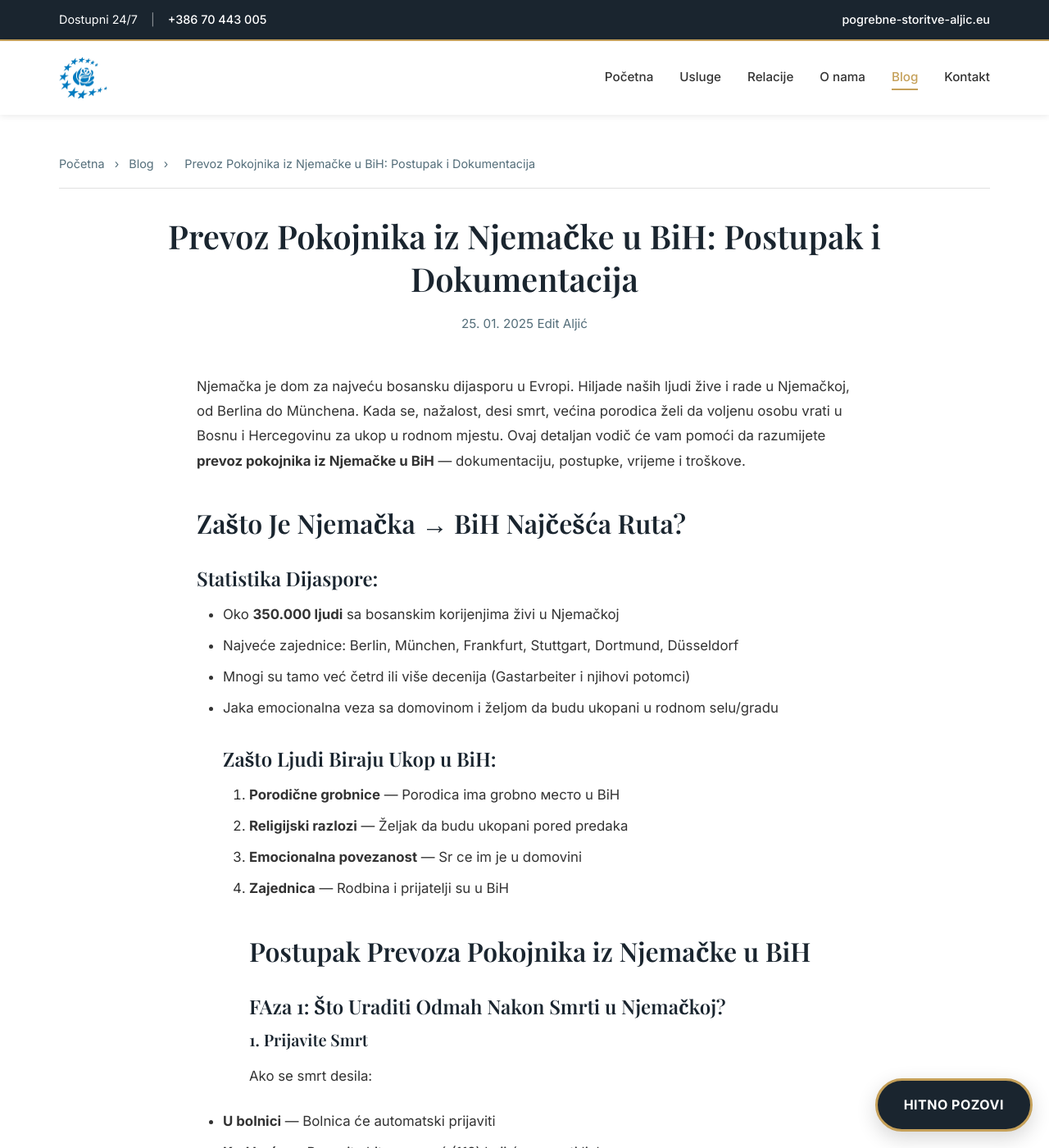
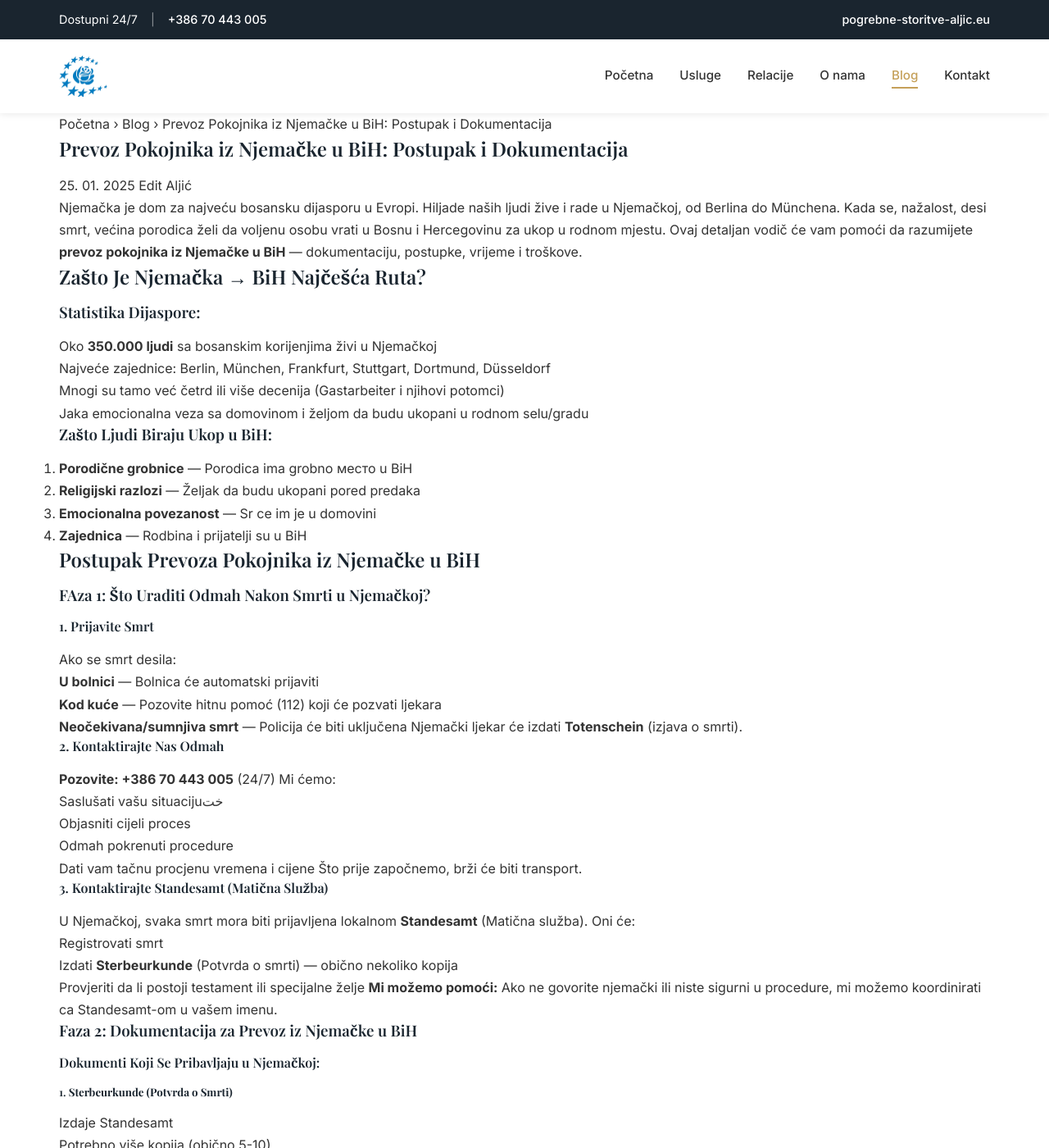
Before and after one commit to pogrebni-prevozi/testnihtmlpogrebni-prevozi.github.io, a Jekyll site: the page built from _posts/2025-01-25-prevoz-pokojnika-iz-njemacke-u-bih.md, in a window 1280 px wide and 1400 px high. Shown: the whole window at 82% size. Built offline with Jekyll 4.4.1, drawn with Linux system fonts in a browser that asks for light colours.

Commit message:
Add files via upload

```diff
--- a/assets/css/main.css
+++ b/assets/css/main.css
@@ -50,25 +50,14 @@
     margin-bottom: 1rem;
 }
 
-h1 { font-size: 2.5rem; }
-h2 { font-size: 2rem; }
-h3 { font-size: 1.5rem; }
-h4 { font-size: 1.25rem; }
-h5 { font-size: 1.1rem; }
-h6 { font-size: 1rem; }
-
-p {
-    margin-bottom: 1rem;
-}
-
 a {
-    color: var(--color-primary);
     text-decoration: none;
+    color: inherit;
     transition: var(--transition);
 }
 
-a:hover {
-    color: var(--color-gold);
+ul {
+    list-style: none;
 }
 
 img {
@@ -83,6 +72,26 @@
     padding: 0 2rem;
 }
 
+.section-light {
+    background: var(--color-light);
+    padding: 5rem 0;
+}
+
+.section-title {
+    text-align: center;
+    font-size: 2.5rem;
+    margin-bottom: 1rem;
+    color: var(--color-primary);
+}
+
+.section-subtitle {
+    text-align: center;
+    max-width: 700px;
+    margin: 0 auto 4rem;
+    color: var(--color-text-light);
+    font-size: 1.1rem;
+}
+
 /* ============================
    Top Bar
    ============================ */
@@ -90,9 +99,8 @@
 .top-bar {
     background: var(--color-primary);
     color: var(--color-white);
+    padding: 0.75rem 0;
     font-size: 0.9rem;
-    padding: 0.75rem 0;
-    border-bottom: 2px solid var(--color-gold);
 }
 
 .top-bar-content {
@@ -298,46 +306,14 @@
     color: var(--color-white);
 }
 
-.btn-large {
-    padding: 1.25rem 2.5rem;
-    font-size: 1.1rem;
-}
-
-/* ============================
-   Sections
-   ============================ */
-
-section {
-    padding: 5rem 0;
-}
-
-.section-title {
-    text-align: center;
-    font-size: 2.5rem;
-    margin-bottom: 1rem;
-    color: var(--color-primary);
-}
-
-.section-subtitle {
-    text-align: center;
-    font-size: 1.15rem;
-    color: var(--color-text-light);
-    max-width: 700px;
-    margin: 0 auto 3rem;
-}
-
-.section-light {
-    background: var(--color-light);
-}
-
 /* ============================
    Process Steps
    ============================ */
 
 .process-steps {
     display: grid;
-    grid-template-columns: repeat(auto-fit, minmax(280px, 1fr));
-    gap: 2.5rem;
+    grid-template-columns: repeat(auto-fit, minmax(300px, 1fr));
+    gap: 2rem;
     margin-top: 3rem;
 }
 
@@ -347,31 +323,27 @@
     border-radius: 8px;
     box-shadow: var(--shadow-sm);
     text-align: center;
+    position: relative;
     transition: var(--transition);
 }
 
 .process-step:hover {
     transform: translateY(-5px);
-    box-shadow: var(--shadow-md);
+    box-shadow: var(--shadow-lg);
 }
 
 .step-number {
-    display: inline-flex;
+    width: 50px;
+    height: 50px;
+    background: var(--color-primary);
+    color: var(--color-gold);
+    border-radius: 50%;
+    display: flex;
     align-items: center;
     justify-content: center;
-    width: 60px;
-    height: 60px;
-    background: var(--color-primary);
-    color: var(--color-white);
-    border-radius: 50%;
     font-size: 1.5rem;
     font-weight: 700;
-    margin-bottom: 1.5rem;
-}
-
-.process-step h3 {
-    color: var(--color-primary);
-    margin-bottom: 1rem;
+    margin: 0 auto 1.5rem;
 }
 
 /* ============================
@@ -389,42 +361,46 @@
     background: var(--color-white);
     padding: 2.5rem;
     border-radius: 8px;
-    border: 2px solid var(--color-border);
+    box-shadow: var(--shadow-sm);
     transition: var(--transition);
+    border-bottom: 3px solid transparent;
 }
 
 .service-card:hover {
-    border-color: var(--color-gold);
+    border-bottom-color: var(--color-gold);
     box-shadow: var(--shadow-md);
 }
 
 .service-icon {
-    font-size: 3rem;
+    width: 60px;
+    height: 60px;
+    background: rgba(197, 160, 89, 0.1);
+    border-radius: 50%;
     margin-bottom: 1.5rem;
-}
-
-.service-card h3 {
-    margin-bottom: 1rem;
-    color: var(--color-primary);
+    display: flex;
+    align-items: center;
+    justify-content: center;
+    color: var(--color-gold);
+    font-size: 1.5rem;
 }
 
 .service-card ul {
-    list-style: none;
-    margin-top: 1rem;
+    margin-top: 1.5rem;
+    padding-left: 1.2rem;
 }
 
 .service-card li {
-    padding: 0.5rem 0;
-    padding-left: 1.5rem;
     position: relative;
+    margin-bottom: 0.5rem;
+    font-size: 0.95rem;
+    color: var(--color-text-light);
 }
 
 .service-card li::before {
-    content: '✓';
+    content: "•";
+    color: var(--color-gold);
     position: absolute;
-    left: 0;
-    color: var(--color-gold);
-    font-weight: bold;
+    left: -1.2rem;
 }
 
 /* ============================
@@ -433,22 +409,22 @@
 
 .country-grid {
     display: grid;
-    grid-template-columns: repeat(auto-fit, minmax(300px, 1fr));
-    gap: 2rem;
+    grid-template-columns: repeat(auto-fit, minmax(280px, 1fr));
+    gap: 1.5rem;
     margin-top: 3rem;
 }
 
 .country-card {
     background: var(--color-white);
     padding: 2rem;
-    border-left: 4px solid var(--color-primary);
+    border-radius: 8px;
     box-shadow: var(--shadow-sm);
     transition: var(--transition);
+    display: block;
 }
 
 .country-card:hover {
-    border-left-color: var(--color-gold);
-    transform: translateX(8px);
+    transform: translateY(-3px);
     box-shadow: var(--shadow-md);
 }
 
@@ -460,15 +436,17 @@
 }
 
 .country-flag {
-    font-size: 2.5rem;
+    font-size: 2rem;
 }
 
 .country-card h3 {
     margin: 0;
+    font-size: 1.25rem;
 }
 
 .country-card p {
     color: var(--color-text-light);
+    font-size: 0.95rem;
     margin: 0;
 }
 
@@ -477,118 +455,28 @@
    ============================ */
 
 .trust-section {
-    background: var(--color-light);
-    padding: 5rem 0;
+    background: var(--color-primary);
+    color: var(--color-white);
+    padding: 4rem 0;
 }
 
 .trust-indicators {
     display: grid;
-    grid-template-columns: repeat(auto-fit, minmax(250px, 1fr));
-    gap: 2.5rem;
-    margin-top: 2rem;
-}
-
-.trust-item {
+    grid-template-columns: repeat(auto-fit, minmax(200px, 1fr));
+    gap: 2rem;
     text-align: center;
-    padding: 2rem;
-}
-
-.trust-icon {
-    font-size: 3.5rem;
-    margin-bottom: 1rem;
 }
 
 .trust-item h3 {
-    font-size: 1.25rem;
-    margin-bottom: 0.75rem;
-    color: var(--color-primary);
+    color: var(--color-gold);
+    font-size: 1.1rem;
+    margin-bottom: 0.5rem;
 }
 
 .trust-item p {
-    color: var(--color-text-light);
+    font-size: 0.9rem;
+    color: rgba(255,255,255,0.7);
     margin: 0;
-    font-size: 0.95rem;
-}
-
-/* ============================
-   Vehicle Fleet
-   ============================ */
-
-.vehicle-fleet {
-    padding: 5rem 0;
-}
-
-.vehicle-grid {
-    display: grid;
-    grid-template-columns: repeat(auto-fit, minmax(320px, 1fr));
-    gap: 2.5rem;
-    margin: 3rem 0;
-}
-
-.vehicle-card {
-    background: var(--color-white);
-    border-radius: 8px;
-    overflow: hidden;
-    box-shadow: var(--shadow-sm);
-    transition: var(--transition);
-}
-
-.vehicle-card:hover {
-    transform: translateY(-8px);
-    box-shadow: var(--shadow-lg);
-}
-
-.vehicle-image {
-    overflow: hidden;
-    height: 240px;
-}
-
-.vehicle-image img {
-    width: 100%;
-    height: 100%;
-    object-fit: cover;
-    transition: var(--transition);
-}
-
-.vehicle-card:hover .vehicle-image img {
-    transform: scale(1.05);
-}
-
-.vehicle-info {
-    padding: 2rem;
-}
-
-.vehicle-info h3 {
-    color: var(--color-primary);
-    margin-bottom: 0.75rem;
-}
-
-.vehicle-info p {
-    color: var(--color-text-light);
-    margin: 0;
-}
-
-.fleet-features {
-    display: flex;
-    justify-content: center;
-    gap: 2rem;
-    flex-wrap: wrap;
-    margin-top: 3rem;
-    padding: 2rem;
-    background: var(--color-light);
-    border-radius: 8px;
-}
-
-.fleet-feature {
-    display: flex;
-    align-items: center;
-    gap: 0.5rem;
-    font-weight: 500;
-}
-
-.feature-check {
-    color: var(--color-gold);
-    font-size: 1.25rem;
 }
 
 /* ============================
@@ -596,20 +484,24 @@
    ============================ */
 
 .cta-section {
-    background: var(--color-primary);
+    background: linear-gradient(rgba(26, 37, 47, 0.95), rgba(26, 37, 47, 0.95)),
+                url('../vozila/v2.jpg');
+    background-size: cover;
+    background-position: center;
+    background-attachment: fixed;
     color: var(--color-white);
     padding: 5rem 0;
     text-align: center;
 }
 
-.cta-section h2 {
+.cta-content h2 {
     color: var(--color-white);
     font-size: 2.5rem;
-    margin-bottom: 1rem;
+    margin-bottom: 1.5rem;
 }
 
 .cta-text {
-    font-size: 1.15rem;
+    font-size: 1.2rem;
     max-width: 700px;
     margin: 0 auto 2.5rem;
     color: rgba(255,255,255,0.9);
@@ -624,10 +516,8 @@
 }
 
 .cta-note {
-    font-size: 0.95rem;
-    color: var(--color-gold);
-    font-style: italic;
-    margin: 0;
+    font-size: 0.9rem;
+    color: rgba(255,255,255,0.6);
 }
 
 /* ============================
@@ -635,10 +525,10 @@
    ============================ */
 
 .main-footer {
-    background: var(--color-primary);
+    background: #151e26;
     color: var(--color-white);
-    padding: 4rem 0 1rem;
-    border-top: 4px solid var(--color-gold);
+    padding: 4rem 0 2rem;
+    font-size: 0.95rem;
 }
 
 .footer-content {
@@ -650,96 +540,34 @@
 
 .footer-section h3 {
     color: var(--color-gold);
-    font-size: 1.25rem;
-    margin-bottom: 1.25rem;
+    font-size: 1.2rem;
+    margin-bottom: 1.5rem;
 }
 
-.footer-section p {
-    color: rgba(255,255,255,0.85);
-    line-height: 1.7;
-}
-
-.footer-section ul {
-    list-style: none;
-}
-
-.footer-section li {
-    padding: 0.5rem 0;
+.footer-section ul li {
+    margin-bottom: 0.75rem;
 }
 
 .footer-section a {
-    color: rgba(255,255,255,0.85);
+    color: rgba(255,255,255,0.7);
 }
 
 .footer-section a:hover {
-    color: var(--color-gold);
+    color: var(--color-white);
 }
 
 .contact-list li {
     display: flex;
-    align-items: center;
-    gap: 0.75rem;
-}
-
-.contact-icon {
-    font-size: 1.1rem;
-}
-
-.footer-experience {
-    font-size: 0.95rem;
-    color: var(--color-gold);
-    font-style: italic;
+    gap: 1rem;
+    align-items: flex-start;
 }
 
 .footer-bottom {
+    border-top: 1px solid rgba(255,255,255,0.1);
+    padding-top: 2rem;
     text-align: center;
-    padding-top: 2rem;
-    border-top: 1px solid rgba(255,255,255,0.2);
-}
-
-.footer-bottom p {
-    margin: 0.5rem 0;
-    color: rgba(255,255,255,0.7);
+    color: rgba(255,255,255,0.5);
     font-size: 0.9rem;
-}
-
-.footer-legal {
-    font-size: 0.85rem !important;
-}
-
-/* ============================
-   Fixed CTA Button
-   ============================ */
-
-.fixed-cta {
-    position: fixed;
-    bottom: 20px;
-    right: 20px;
-    z-index: 999;
-}
-
-.cta-phone {
-    display: flex;
-    align-items: center;
-    gap: 0.75rem;
-    background: var(--color-primary);
-    color: var(--color-white);
-    padding: 1rem 2rem;
-    border-radius: 50px;
-    font-weight: 700;
-    font-size: 1rem;
-    box-shadow: var(--shadow-lg);
-    border: 3px solid var(--color-gold);
-    transition: var(--transition);
-    text-transform: uppercase;
-    letter-spacing: 0.5px;
-}
-
-.cta-phone:hover {
-    background: var(--color-gold);
-    color: var(--color-white);
-    transform: translateY(-4px);
-    box-shadow: 0 12px 32px rgba(0,0,0,0.25);
 }
 
 /* ============================
@@ -752,169 +580,109 @@
     bottom: 0;
     left: 0;
     width: 100%;
-    background: var(--color-white);
-    box-shadow: 0 -2px 12px rgba(0,0,0,0.15);
-    padding: 0.75rem;
     z-index: 9999;
-    gap: 0.75rem;
+    box-shadow: 0 -2px 10px rgba(0,0,0,0.1);
 }
 
 .sticky-btn {
     flex: 1;
     text-align: center;
-    padding: 0.9rem;
-    border-radius: 6px;
-    font-weight: 700;
-    color: var(--color-white) !important;
-    font-size: 0.95rem;
-    transition: var(--transition);
+    padding: 1rem;
+    color: white;
+    font-weight: 600;
+    text-decoration: none;
+    display: flex;
+    align-items: center;
+    justify-content: center;
+    gap: 0.5rem;
 }
 
 .btn-phone {
-    background: var(--color-primary);
+    background: var(--color-gold);
 }
 
-.btn-phone:hover {
-    background: #0f1a22;
-}
-
-.sticky-btn.btn-whatsapp {
+.btn-whatsapp {
     background: var(--color-whatsapp);
 }
 
-.sticky-btn.btn-whatsapp:hover {
-    background: #1ebe5d;
+/* ============================
+   Vehicle Fleet
+   ============================ */
+
+.fleet-grid {
+    display: grid;
+    grid-template-columns: repeat(auto-fit, minmax(350px, 1fr));
+    gap: 2rem;
+    margin-top: 3rem;
 }
 
-/* ============================
-   Page Content
-   ============================ */
-
-.page-content {
-    padding: 3rem 0;
+.fleet-card {
+    background: var(--color-white);
+    border-radius: 8px;
+    overflow: hidden;
+    box-shadow: var(--shadow-sm);
 }
 
-.breadcrumbs {
-    font-size: 0.9rem;
-    color: var(--color-text-light);
-    margin-bottom: 2rem;
-    padding-bottom: 1rem;
-    border-bottom: 1px solid var(--color-border);
+.fleet-image img {
+    width: 100%;
+    height: 250px;
+    object-fit: cover;
 }
 
-.breadcrumbs a {
+.fleet-details {
+    padding: 2rem;
+}
+
+.fleet-features li {
+    display: flex;
+    align-items: center;
+    gap: 0.75rem;
+    margin-bottom: 0.75rem;
     color: var(--color-text-light);
 }
 
-.breadcrumbs span {
-    margin: 0 0.5rem;
+.feature-check {
+    width: 20px;
+    height: 20px;
+    background: rgba(197, 160, 89, 0.2);
+    border-radius: 50%;
+    position: relative;
 }
 
-.page-header {
-    text-align: center;
-    margin-bottom: 3rem;
-}
-
-.page-subtitle {
-    font-size: 1.2rem;
-    color: var(--color-text-light);
-    max-width: 700px;
-    margin: 0 auto;
-}
-
-.page-body {
-    max-width: 900px;
-    margin: 0 auto;
-}
-
-/* ============================
-   Blog Post
-   ============================ */
-
-.blog-post {
-    padding: 3rem 0;
-}
-
-.post-header {
-    text-align: center;
-    margin-bottom: 3rem;
-}
-
-.post-meta {
-    color: var(--color-text-light);
-    font-size: 0.95rem;
-    margin-top: 1rem;
-}
-
-.post-content {
-    max-width: 800px;
-    margin: 0 auto;
-    font-size: 1.05rem;
-    line-height: 1.8;
-}
-
-.post-content h2 {
-    margin-top: 2.5rem;
-    margin-bottom: 1rem;
-}
-
-.post-content h3 {
-    margin-top: 2rem;
-    margin-bottom: 0.75rem;
-}
-
-.post-content ul,
-.post-content ol {
-    margin-bottom: 1.5rem;
-    padding-left: 2rem;
-}
-
-.post-content li {
-    margin-bottom: 0.5rem;
-}
-
-.post-footer {
-    margin-top: 4rem;
-}
-
-.cta-box {
-    background: var(--color-light);
-    padding: 3rem;
-    border-radius: 8px;
-    text-align: center;
-    border: 2px solid var(--color-gold);
-}
-
-.cta-box h3 {
-    color: var(--color-primary);
-    margin-bottom: 1rem;
-}
-
-.cta-box p {
-    color: var(--color-text-light);
-    margin-bottom: 2rem;
-}
-
-.cta-box .btn {
-    margin: 0.5rem;
+.feature-check::after {
+    content: '✓';
+    position: absolute;
+    top: 50%;
+    left: 50%;
+    transform: translate(-50%, -50%);
+    color: var(--color-gold);
+    font-size: 0.8rem;
+    font-weight: bold;
 }
 
 /* ============================
    Responsive Design
    ============================ */
 
-@media (max-width: 768px) {
-    .container {
-        padding: 0 1.5rem;
+@media (max-width: 992px) {
+    .hero h1 {
+        font-size: 2.5rem;
     }
 
-    .top-bar-content {
+    .header-content {
         flex-direction: column;
-        text-align: center;
-        gap: 0.5rem;
+        gap: 1rem;
     }
 
-    .separator {
+    .main-nav {
+        flex-wrap: wrap;
+        justify-content: center;
+        gap: 1rem;
+    }
+}
+
+@media (max-width: 768px) {
+    .top-bar {
         display: none;
     }
 
@@ -925,76 +693,26 @@
     .mobile-nav {
         display: flex;
         gap: 1rem;
+        width: 100%;
+        justify-content: center;
+        padding-top: 1rem;
+        border-top: 1px solid var(--color-border);
     }
 
     .mobile-nav a {
-        color: var(--color-text);
-        font-weight: 600;
-        font-size: 0.85rem;
-        text-transform: uppercase;
+        padding: 0.5rem 1rem;
+        background: var(--color-light);
+        border-radius: 4px;
+        font-weight: 500;
+        font-size: 0.9rem;
     }
 
     .hero {
-        padding: 5rem 1.5rem;
-        background-attachment: scroll;
+        padding: 6rem 1rem;
     }
 
     .hero h1 {
         font-size: 2rem;
-    }
-
-    .hero-subtitle {
-        font-size: 1.05rem;
-    }
-
-    .hero-badges {
-        flex-direction: column;
-        gap: 1rem;
-    }
-
-    .badge {
-        width: 100%;
-    }
-
-    h1 { font-size: 2rem; }
-    h2 { font-size: 1.75rem; }
-    h3 { font-size: 1.35rem; }
-
-    .section-title {
-        font-size: 2rem;
-    }
-
-    section {
-        padding: 3rem 0;
-    }
-
-    .process-steps,
-    .services-grid,
-    .country-grid {
-        grid-template-columns: 1fr;
-        gap: 1.5rem;
-    }
-
-    .trust-indicators {
-        grid-template-columns: 1fr;
-        gap: 2rem;
-    }
-
-    .vehicle-grid {
-        grid-template-columns: 1fr;
-    }
-
-    .fleet-features {
-        flex-direction: column;
-        align-items: flex-start;
-    }
-
-    .cta-buttons {
-        flex-direction: column;
-    }
-
-    .btn {
-        width: 100%;
     }
 
     .footer-content {
```
